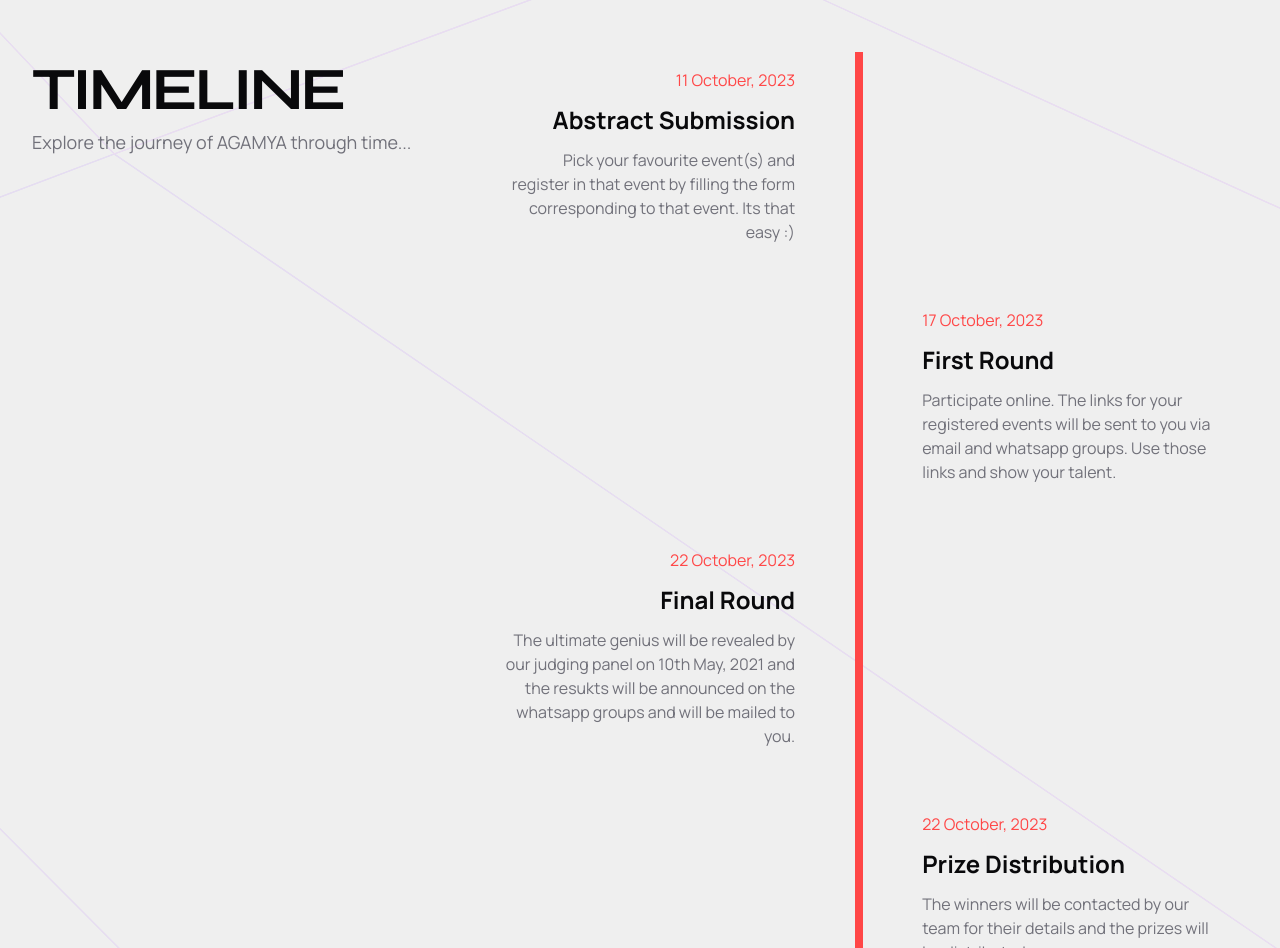
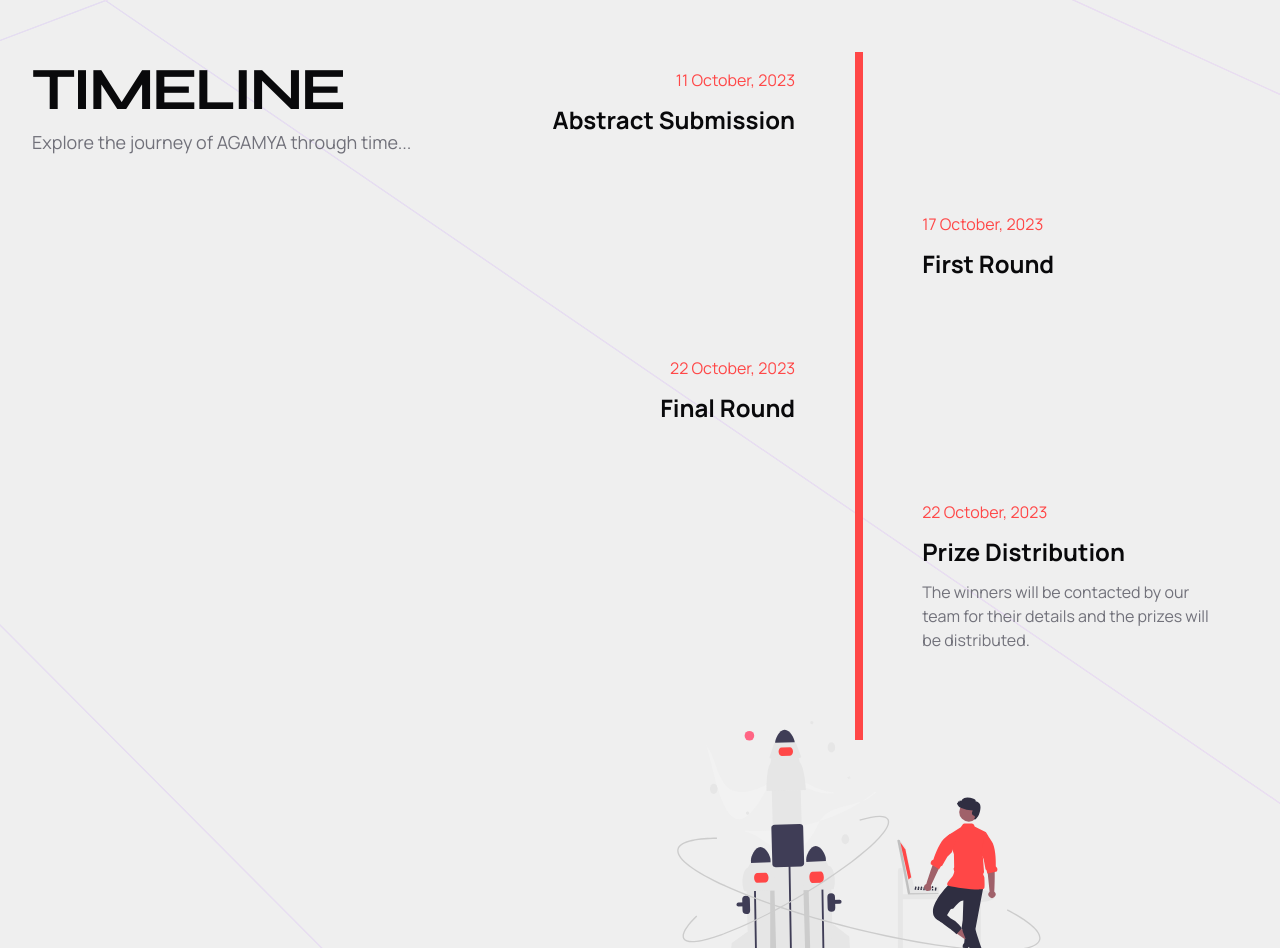
Before and after one commit to rishi-afk/osoc-tf, a Next.js app: page /agamya in a window 1280 px wide. Shown: the part 1900-2848 px from the top of the page. Built offline with nearby package versions, Linux system fonts and the light colour scheme; no server answers.

Commit message:
feat: added meta content

```diff
--- a/app/agamya/page.tsx
+++ b/app/agamya/page.tsx
@@ -4,7 +4,6 @@ import { fontMono, samarkan } from "@/lib/fonts";
 import { catchError, cn } from "@/lib/utils";
 import Link from "next/link";
 import Image from "next/image";
-import { Icons } from "@/components/icons";
 import { RegisterForm } from "@/components/register-form";
 import { SignInButton, currentUser } from "@clerk/nextjs";
 import { Button } from "@/components/ui/button";
@@ -174,11 +173,11 @@ export default async function Agamya() {
                       <h4 className="mb-3 font-bold text-lg md:text-2xl">
                         Abstract Submission
                       </h4>
-                      <p className="text-sm md:text-base leading-snug text-muted-foreground">
+                      {/* <p className="text-sm md:text-base leading-snug text-muted-foreground">
                         Pick your favourite event(s) and register in that event
                         by filling the form corresponding to that event. Its
                         that easy :)
-                      </p>
+                      </p> */}
                     </div>
                   </div>
                   <div className="mb-8 flex justify-between items-center w-full right-timeline">
@@ -190,11 +189,11 @@ export default async function Agamya() {
                       <h4 className="mb-3 font-bold text-lg md:text-2xl">
                         First Round
                       </h4>
-                      <p className="text-sm md:text-base leading-snug text-muted-foreground">
+                      {/* <p className="text-sm md:text-base leading-snug text-muted-foreground">
                         Participate online. The links for your registered events
                         will be sent to you via email and whatsapp groups. Use
                         those links and show your talent.
-                      </p>
+                      </p> */}
                     </div>
                   </div>
                   <div className="mb-8 flex justify-between flex-row-reverse items-center w-full left-timeline">
@@ -206,12 +205,12 @@ export default async function Agamya() {
                       <h4 className="mb-3 font-bold text-lg md:text-2xl">
                         Final Round
                       </h4>
-                      <p className="text-sm md:text-base leading-snug text-muted-foreground">
+                      {/* <p className="text-sm md:text-base leading-snug text-muted-foreground">
                         The ultimate genius will be revealed by our judging
                         panel on 10th May, 2021 and the resukts will be
                         announced on the whatsapp groups and will be mailed to
                         you.
-                      </p>
+                      </p> */}
                     </div>
                   </div>
                   <div className="mb-8 flex justify-between items-center w-full right-timeline">
```
